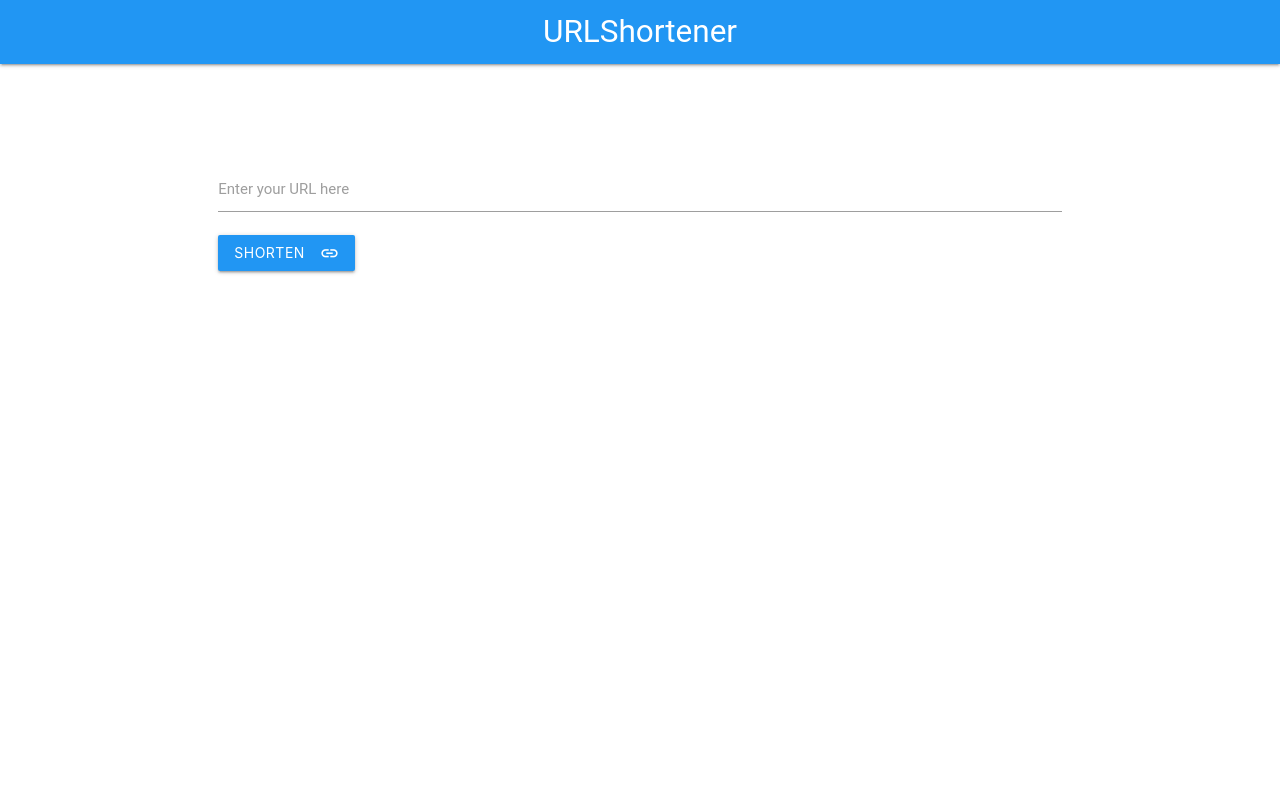
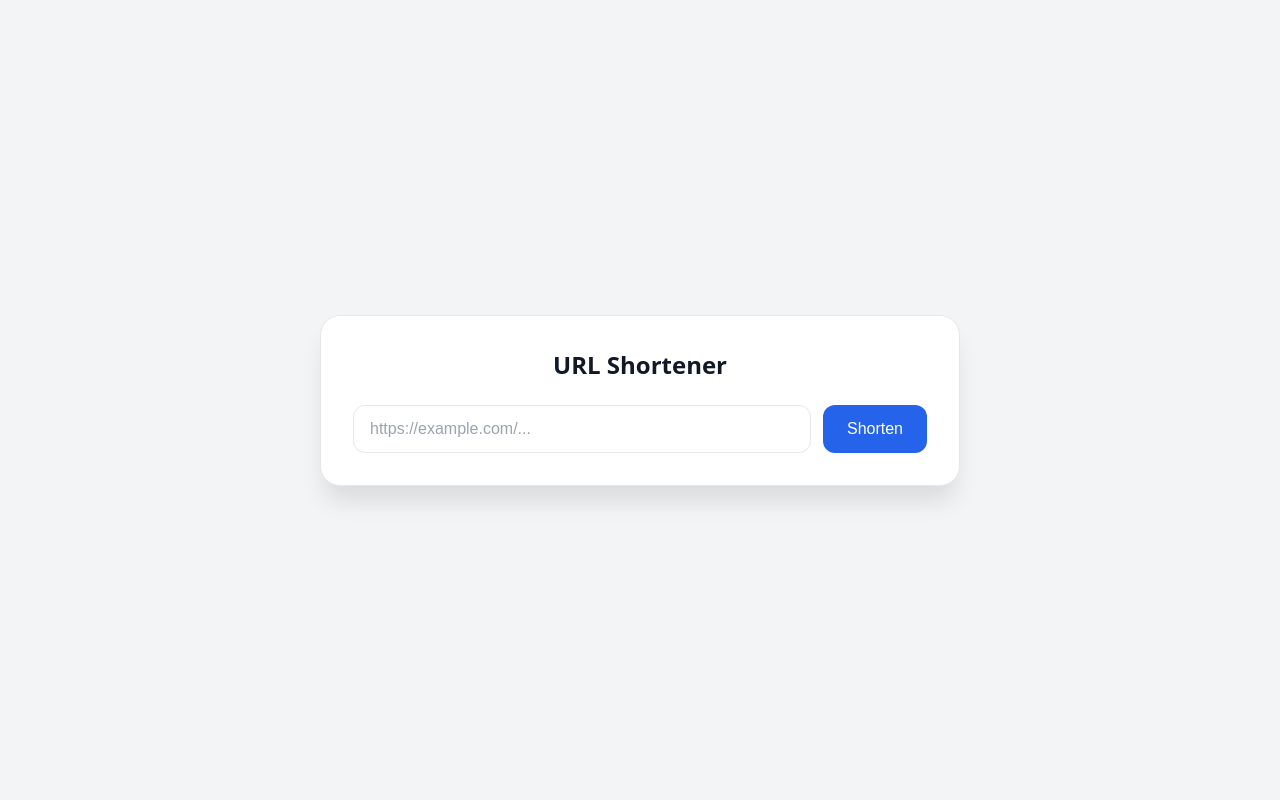
Before and after one commit to EvATive7Cloud/URLShortener, a FastAPI app: page / in a window 1280 px wide. Run offline with FastAPI, Linux system fonts and the light colour scheme.

Commit message:
feat: v1

```diff
--- a/main.py
+++ b/main.py
@@ -1,22 +1,26 @@
-from fastapi import FastAPI, Request, HTTPException, Form
+from fastapi import FastAPI, Request, HTTPException, Response
 from fastapi.responses import RedirectResponse, HTMLResponse
 from peewee import SqliteDatabase, Model, CharField
-from pydantic import BaseModel
-from hashlib import md5
+from pydantic import BaseModel as PydanticModel
 import argparse
+import os
+import random
+import string
+import sys
+from pathlib import Path
+
 import uvicorn
-from starlette.templating import Jinja2Templates
 
 
-db = SqliteDatabase('shortlinks.db')
+db = SqliteDatabase("shortlinks.db")
 
 
-class BaseModel(Model):
+class DBModel(Model):
     class Meta:
         database = db
 
 
-class ShortLink(BaseModel):
+class ShortLink(DBModel):
     original_url = CharField(unique=True)
     short_url = CharField(unique=True)
 
@@ -26,28 +30,62 @@
 
 # FastAPI setup
 app = FastAPI()
-templates = Jinja2Templates(directory="templates")
 
 
-class URLItem(BaseModel):
+class URLItem(PydanticModel):
     url: str
 
 
 def generate_short_link(url: str) -> str:
-    return md5(url.encode()).hexdigest()[:6]
+    alphabet = string.ascii_letters + string.digits
+    return "".join(random.choices(alphabet, k=10))
+
+
+def get_resource_path(*relative_parts: str) -> Path:
+    """
+    Resolve a resource path that works both in development and when
+    bundled with PyInstaller (using the _MEIPASS temporary folder).
+    """
+    if hasattr(sys, "_MEIPASS"):
+        base_path = Path(sys._MEIPASS)
+    else:
+        base_path = Path(__file__).resolve().parent
+    return base_path.joinpath(*relative_parts)
 
 
 @app.get("/", response_class=HTMLResponse)
 async def read_root(request: Request):
-    return templates.TemplateResponse("index.html", {"request": request})
+    index_path = get_resource_path("templates", "index.html")
+    if not index_path.is_file():
+        raise HTTPException(status_code=500, detail="Frontend file not found")
+    content = index_path.read_text(encoding="utf-8")
+    return HTMLResponse(content=content)
 
 
 @app.post("/shorten")
-async def create_short_link(url: str = Form(...)):
+async def create_short_link(item: URLItem):
+    url = item.url.strip()
+    if not url:
+        raise HTTPException(status_code=400, detail="URL is required")
+
+    # If URL already exists, return the existing short link
     short_link = ShortLink.get_or_none(ShortLink.original_url == url)
     if short_link is None:
-        short_url = generate_short_link(url)
-        short_link = ShortLink.create(original_url=url, short_url=short_url)
+        # Generate a unique random short URL
+        max_attempts = 10000
+        for _ in range(max_attempts):
+            candidate = generate_short_link(url)
+            if not ShortLink.get_or_none(ShortLink.short_url == candidate):
+                short_link = ShortLink.create(
+                    original_url=url,
+                    short_url=candidate,
+                )
+                break
+        else:
+            raise HTTPException(
+                status_code=500, detail="Failed to generate unique short URL"
+            )
+
     return {"original_url": short_link.original_url, "short_url": short_link.short_url}
 
 
@@ -55,12 +93,19 @@
 async def redirect_to_url(short_url: str):
     short_link = ShortLink.get_or_none(ShortLink.short_url == short_url)
     if short_link is None:
-        raise HTTPException(status_code=404, detail="Short link not found")
+        return Response(status_code=404, content="Not Found")
     return RedirectResponse(short_link.original_url)
+
 
 if __name__ == "__main__":
     parser = argparse.ArgumentParser(description="Start the FastAPI server.")
-    parser.add_argument('-p', '--port', type=int, default=11000, help="Port number to run the FastAPI server on.")
+    parser.add_argument(
+        "-p",
+        "--port",
+        type=int,
+        default=11000,
+        help="Port number to run the FastAPI server on.",
+    )
     args = parser.parse_args()
     port = args.port
     uvicorn.run(app, host="0.0.0.0", port=port)
--- a/requirements.txt
+++ /dev/null
@@ -1,4 +0,0 @@
-fastapi
-uvicorn
-peewee
-jinja2
--- a/templates/index.html
+++ b/templates/index.html
@@ -1,140 +1,419 @@
 <!DOCTYPE html>
-<html>
+<html lang="en">
 
 <head>
-    <meta charset="UTF-8">
-    <meta name="viewport" content="width=device-width, initial-scale=1.0">
+  <meta charset="UTF-8" />
+  <meta name="viewport" content="width=device-width, initial-scale=1.0" />
   <title>URL Shortener</title>
-    <link href="https://fonts.googleapis.com/icon?family=Material+Icons" rel="stylesheet">
-    <link href="https://cdnjs.cloudflare.com/ajax/libs/materialize/1.0.0/css/materialize.min.css" rel="stylesheet">
   <style>
+    :root {
+      /* 白色主题配色 */
+      --bg: #f3f4f6;
+      /* 浅灰背景 */
+      --bg-card: #ffffff;
+      /* 纯白卡片 */
+      --border: #e5e7eb;
+      /* 浅灰边框 */
+      --accent: #2563eb;
+      /* 蓝色主色 */
+      --accent-soft: #3b82f6;
+      --text: #111827;
+      /* 深黑文字 */
+      --text-soft: #6b7280;
+      /* 灰色辅助文字 */
+      --danger: #ef4444;
+      --radius: 12px;
+      /* 柔和的阴影 */
+      --shadow: 0 20px 25px -5px rgba(0, 0, 0, 0.1), 0 8px 10px -6px rgba(0, 0, 0, 0.01);
+      --bg-result: #f9fafb;
+      /* 结果区域的超浅灰背景 */
+    }
+
+    * {
+      box-sizing: border-box;
+    }
+
+    html,
+    body {
+      height: 100%;
+      margin: 0;
+      padding: 0;
+      font-family: system-ui, -apple-system, BlinkMacSystemFont, "Segoe UI", sans-serif;
+      color: var(--text);
+      background: var(--bg);
+    }
+
     body {
       display: flex;
-            min-height: 100vh;
-            flex-direction: column;
-            margin: 0;
-            font-family: 'Roboto', sans-serif;
+      justify-content: center;
+      align-items: center;
+      padding: 20px;
     }
 
-        main {
-            flex: 1 0 auto;
-        }
-
-        .container {
-            max-width: 100%;
-            padding: 0 15px;
-        }
-
-        .input-field input[type="text"]:focus+label {
-            color: #42a5f5 !important;
-        }
-
-        .input-field input[type="text"]:focus {
-            border-bottom: 1px solid #42a5f5 !important;
-            box-shadow: 0 1px 0 0 #42a5f5 !important;
-        }
-
-        .row {
-            margin: 0;
+    .wrap {
+      width: 100%;
+      /* 宽度加大 */
+      max-width: 640px;
     }
 
     .card {
-            margin: 20px 0;
+      background: var(--bg-card);
+      border-radius: 20px;
+      /* 圆角稍微大一点 */
+      border: 1px solid var(--border);
+      padding: 32px;
+      /* 内边距加大 */
+      box-shadow: var(--shadow);
     }
 
-        @media only screen and (max-width: 600px) {
-            .container {
-                padding: 0 10px;
+    .header {
+      margin-bottom: 24px;
+      text-align: center;
+      /* 标题居中更美观 */
     }
 
-            .row {
-                margin: 0;
+    .title {
+      font-size: 24px;
+      /* 标题字体加大 */
+      font-weight: 700;
+      color: var(--text);
     }
 
-            .input-field input {
-                font-size: 16px;
+    /* 已删除 subtitle 样式 */
+
+    form {
+      display: flex;
+      flex-direction: column;
+      gap: 16px;
+      /* 间距加大 */
     }
 
-            .btn {
+    /* 已删除 label 样式 */
+
+    .input-row {
+      display: flex;
+      gap: 12px;
+      align-items: stretch;
+    }
+
+    input[type="url"] {
+      flex: 1;
+      /* 控件变大 */
+      padding: 14px 16px;
+      font-size: 16px;
+      border-radius: var(--radius);
+      border: 1px solid var(--border);
+      background: #fff;
+      color: var(--text);
+      outline: none;
+      transition: all 0.2s;
+    }
+
+    input[type="url"]::placeholder {
+      color: #9ca3af;
+    }
+
+    input[type="url"]:focus {
+      border-color: var(--accent);
+      box-shadow: 0 0 0 3px rgba(37, 99, 235, 0.1);
+      /* 聚焦时的光晕 */
+    }
+
+    button {
+      cursor: pointer;
+      border: none;
+      outline: none;
+      font-size: 16px;
+      /* 按钮文字加大 */
+      font-weight: 500;
+      transition: opacity 0.2s;
+    }
+
+    .btn-primary {
+      padding: 0 24px;
+      /* 按钮加宽 */
+      border-radius: var(--radius);
+      background: var(--accent);
+      color: #ffffff;
+      white-space: nowrap;
+      display: inline-flex;
+      align-items: center;
+      justify-content: center;
+    }
+
+    .btn-primary:hover {
+      background: var(--accent-soft);
+    }
+
+    .btn-primary:disabled {
+      opacity: 0.7;
+      cursor: default;
+    }
+
+    /* 已删除 hint 样式 */
+
+    .error {
+      margin-top: 4px;
       font-size: 14px;
-                padding: 10px;
+      color: var(--danger);
+      display: none;
+      text-align: center;
+    }
+
+    .error.visible {
+      display: block;
+    }
+
+    .result {
+      margin-top: 24px;
+      padding: 20px;
+      border-radius: var(--radius);
+      border: 1px solid var(--border);
+      background: var(--bg-result);
+      display: none;
+      font-size: 15px;
+      /* 结果字体微调大 */
+      gap: 12px;
+    }
+
+    .result.visible {
+      display: flex;
+      flex-direction: column;
+    }
+
+    .result-row {
+      display: flex;
+      align-items: center;
+      gap: 12px;
+      overflow: hidden;
+    }
+
+    .result-label {
+      font-size: 13px;
+      color: var(--text-soft);
+      font-weight: 600;
+      min-width: 70px;
+      flex-shrink: 0;
+    }
+
+    .result-link {
+      color: var(--accent);
+      text-decoration: none;
+      font-weight: 500;
+      overflow: hidden;
+      text-overflow: ellipsis;
+      white-space: nowrap;
+    }
+
+    .result-link:hover {
+      text-decoration: underline;
+    }
+
+    #original-url {
+      overflow: hidden;
+      text-overflow: ellipsis;
+      white-space: nowrap;
+      color: var(--text);
+    }
+
+    .result-actions {
+      margin-top: 8px;
+      display: flex;
+      flex-wrap: wrap;
+      gap: 10px;
+    }
+
+    .btn-ghost {
+      padding: 8px 16px;
+      /* 按钮变大 */
+      border-radius: var(--radius);
+      border: 1px solid var(--border);
+      background: #fff;
+      color: var(--text);
+      font-size: 14px;
+      font-weight: 500;
+      display: inline-flex;
+      align-items: center;
+    }
+
+    .btn-ghost:hover {
+      background-color: #f9fafb;
+      border-color: #d1d5db;
+    }
+
+    /* 已删除 footer 样式 */
+
+    @media (max-width: 600px) {
+      .card {
+        padding: 24px;
+      }
+
+      .input-row {
+        flex-direction: column;
+      }
+
+      .btn-primary {
+        width: 100%;
+        padding: 14px 0;
+        /* 移动端按钮高度 */
       }
     }
   </style>
 </head>
 
 <body>
-    <nav>
-        <div class="nav-wrapper blue">
-            <a href="#" class="brand-logo center">URLShortener</a>
+  <div class="wrap">
+    <div class="card">
+      <div class="header">
+        <div class="title">URL Shortener</div>
       </div>
-    </nav>
-    <main>
-        <div class="container">
-            <div class="row" style="margin-top: 10%;">
-                <form class="col s12" id="shorten-form">
-                    <div class="row">
-                        <div class="input-field col s12">
-                            <input id="url" type="text" name="url" class="validate" required>
-                            <label for="url">Enter your URL here</label>
+
+      <form id="shorten-form" autocomplete="off">
+        <div class="input-row">
+          <input id="url" type="url" name="url" required placeholder="https://example.com/..." />
+          <button class="btn-primary" type="submit" id="submit-btn">
+            <span id="submit-label">Shorten</span>
+          </button>
+        </div>
+        <p id="error" class="error"></p>
+      </form>
+
+      <div id="result" class="result">
+        <div class="result-row">
+          <div class="result-label">Short URL</div>
+          <a href="#" id="short-url" class="result-link" target="_blank" rel="noopener noreferrer"></a>
+        </div>
+        <div class="result-row">
+          <div class="result-label">Original</div>
+          <span id="original-url"></span>
+        </div>
+        <div class="result-actions">
+          <button type="button" class="btn-ghost" id="copy-btn">Copy</button>
+          <button type="button" class="btn-ghost" id="open-btn">Open</button>
         </div>
       </div>
-                    <button class="btn waves-effect waves-light blue" type="submit">Shorten<i class="material-icons right">link</i></button>
-                </form>
+
     </div>
-            <div id="result" class="row"></div>
   </div>
-    </main>
-    <script src="https://cdnjs.cloudflare.com/ajax/libs/materialize/1.0.0/js/materialize.min.js"></script>
+
   <script>
-        document.querySelector("#shorten-form").addEventListener("submit", async (event) => {
-            event.preventDefault();
-            const urlInput = document.querySelector("#url");
-            const url = urlInput.value;
+    const form = document.getElementById("shorten-form");
+    const urlInput = document.getElementById("url");
+    const submitBtn = document.getElementById("submit-btn");
+    const submitLabel = document.getElementById("submit-label");
+    const errorEl = document.getElementById("error");
+    const resultEl = document.getElementById("result");
+    const shortUrlEl = document.getElementById("short-url");
+    const originalUrlEl = document.getElementById("original-url");
+    const copyBtn = document.getElementById("copy-btn");
+    const openBtn = document.getElementById("open-btn");
 
-            if (!isValidURL(url)) {
-                M.toast({ html: 'Invalid URL! Please enter a valid URL.' });
-                return;
+    function setLoading(isLoading) {
+      submitBtn.disabled = isLoading;
+      submitLabel.textContent = isLoading ? "Shortening..." : "Shorten";
     }
-
-            const formData = new FormData(event.target);
-            const response = await fetch("/shorten", {
-                method: "POST",
-                body: formData
-            });
-            const result = await response.json();
-            document.getElementById("result").innerHTML = `
-                <div class="card">
-                    <div class="card-content">
-                        <span class="card-title">Short URL</span>
-                        <p>
-                            <a href="/${result.short_url}" target="_blank" id="short-url">${result.short_url}</a>
-                            <button class="btn-flat waves-effect" onclick="copyToClipboard('${result.short_url}')">
-                                <i class="material-icons">content_copy</i>
-                            </button>
-                        </p>
-                    </div>
-                </div>`;
-        });
 
     function isValidURL(url) {
       try {
-                new URL(url);
-                return true;
-            } catch (_) {
+        const u = new URL(url);
+        return !!u.protocol && !!u.hostname;
+      } catch {
         return false;
       }
     }
 
-        function copyToClipboard(text) {
+    async function handleSubmit(event) {
+      event.preventDefault();
+      errorEl.classList.remove("visible");
+      errorEl.textContent = "";
+      resultEl.classList.remove("visible");
+
+      const url = urlInput.value.trim();
+      if (!url) {
+        errorEl.textContent = "Please enter a URL.";
+        errorEl.classList.add("visible");
+        return;
+      }
+
+      if (!isValidURL(url)) {
+        errorEl.textContent = "This doesn't look like a valid URL.";
+        errorEl.classList.add("visible");
+        return;
+      }
+
+      setLoading(true);
+
+      try {
+        const response = await fetch("/shorten", {
+          method: "POST",
+          headers: {
+            "Content-Type": "application/json",
+          },
+          body: JSON.stringify({ url }),
+        });
+
+        if (!response.ok) {
+          const data = await response.json().catch(() => ({}));
+          const message = data?.detail || "Failed to shorten URL. Please try again.";
+          throw new Error(message);
+        }
+
+        const result = await response.json();
+        const origin = window.location.origin;
+        const shortPath = `/${result.short_url}`;
+        const shortLink = origin + shortPath;
+
+        shortUrlEl.textContent = shortLink;
+        shortUrlEl.href = shortPath;
+        originalUrlEl.textContent = result.original_url;
+        resultEl.classList.add("visible");
+      } catch (err) {
+        errorEl.textContent = err.message || "Something went wrong. Please try again.";
+        errorEl.classList.add("visible");
+      } finally {
+        setLoading(false);
+      }
+    }
+
+    async function copyShortUrl() {
+      const text = shortUrlEl.textContent;
+      if (!text) return;
+
+      try {
+        if (navigator.clipboard && navigator.clipboard.writeText) {
+          await navigator.clipboard.writeText(text);
+        } else {
           const tempInput = document.createElement("input");
-            tempInput.value = window.location.href + text;
+          tempInput.value = text;
           document.body.appendChild(tempInput);
           tempInput.select();
           document.execCommand("copy");
           document.body.removeChild(tempInput);
-            M.toast({ html: 'Short URL copied to clipboard!' });
         }
+        // Optional: Provide visual feedback like changing button text temporarily
+        const originalText = copyBtn.textContent;
+        copyBtn.textContent = "Copied!";
+        setTimeout(() => copyBtn.textContent = originalText, 2000);
+      } catch {
+        // ignore
+      }
+    }
+
+    function openShortUrl() {
+      if (!shortUrlEl.href) return;
+      window.open(shortUrlEl.href, "_blank", "noopener,noreferrer");
+    }
+
+    form.addEventListener("submit", handleSubmit);
+    copyBtn.addEventListener("click", copyShortUrl);
+    openBtn.addEventListener("click", openShortUrl);
+
+    urlInput.addEventListener("keydown", (event) => {
+      if (event.key === "Enter" && !event.shiftKey) {
+        event.preventDefault();
+        form.requestSubmit();
+      }
+    });
   </script>
 </body>
 
```
Also changed, not shown: build_exe.py (added, +43 -0 lines), pyproject.toml (added, +12 -0 lines), README.md (added), 3 other files. Lines whose indentation alone changed are shown as unchanged.
